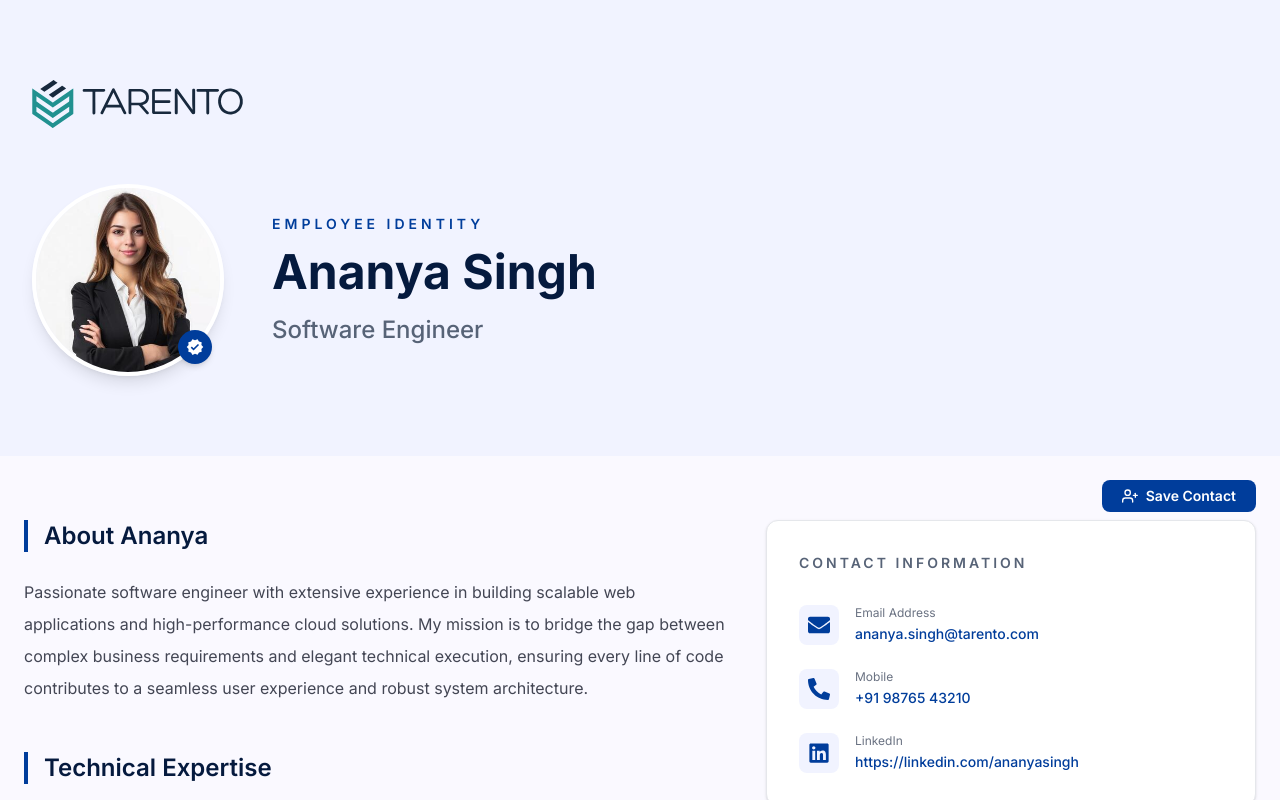
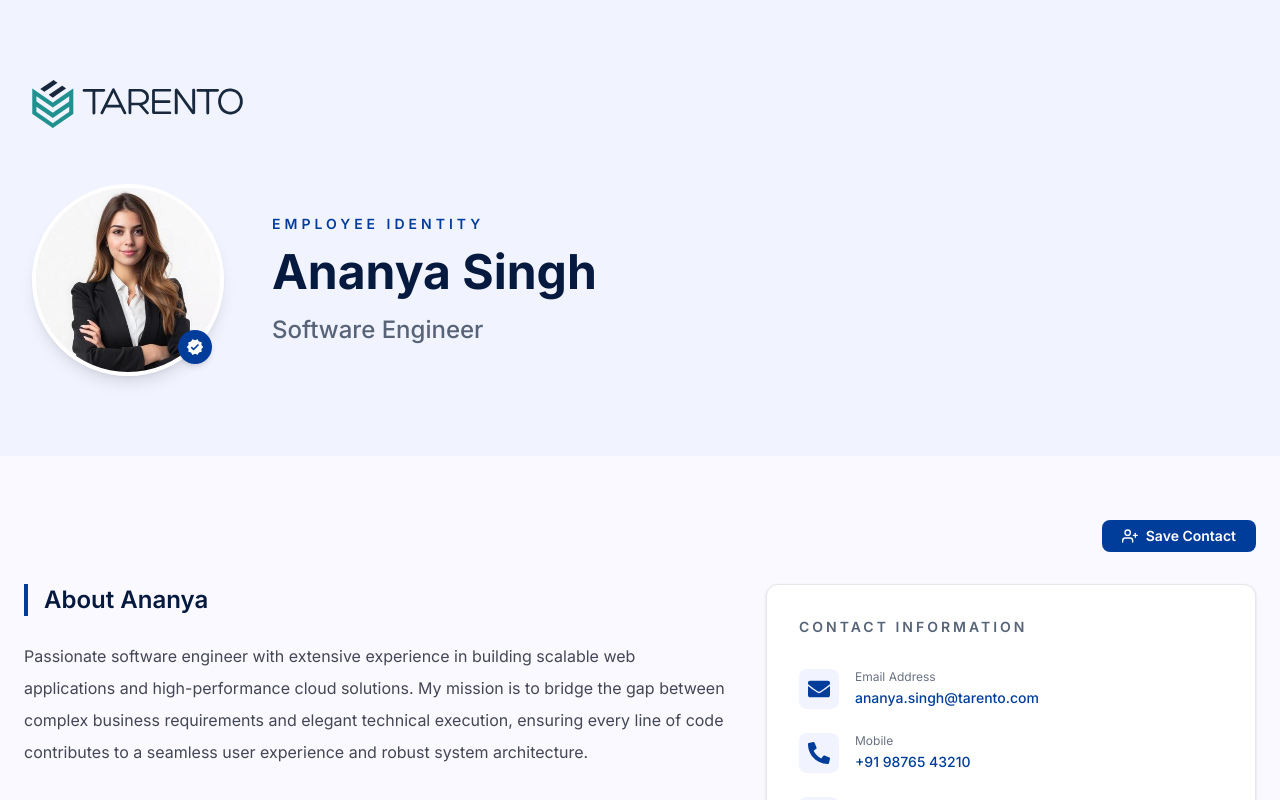
Before and after one commit to AmalKrishnaKP/project_Portfolio, a React (Vite) app in the folder Frontend/: page /client in a window 1280 px wide. Shown: the top 800 px of the page. Built offline with nearby package versions, Linux system fonts and the light colour scheme.

Commit message:
changes to the maincontent.tsx

```diff
--- a/Frontend/src/components/client/MainContent.tsx
+++ b/Frontend/src/components/client/MainContent.tsx
@@ -7,7 +7,7 @@ function MainContent({ employee }: EmployeeProps) {
 
   return (
     <section className="relative mx-auto max-w-7xl px-6 py-16">
-      <div className="absolute right-6 top-6 flex items-center gap-3">
+      <div className="sticky top-4 z-50 mb-8 flex justify-end">
         <button
           onClick={() => downloadContact(employee)}
           className="cursor-pointer inline-flex items-center gap-2 rounded-lg bg-primary px-5 py-1.5 text-white font-semibold text-sm transition hover:opacity-90"
```
